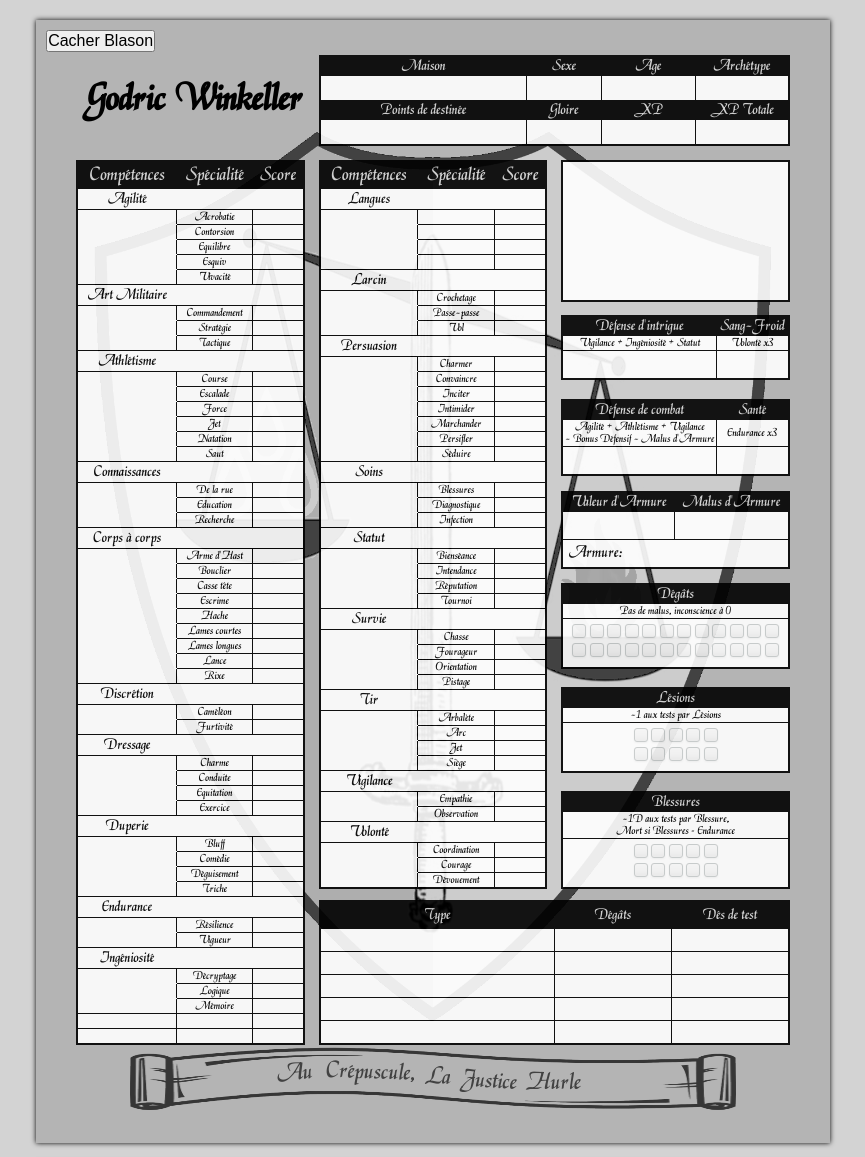
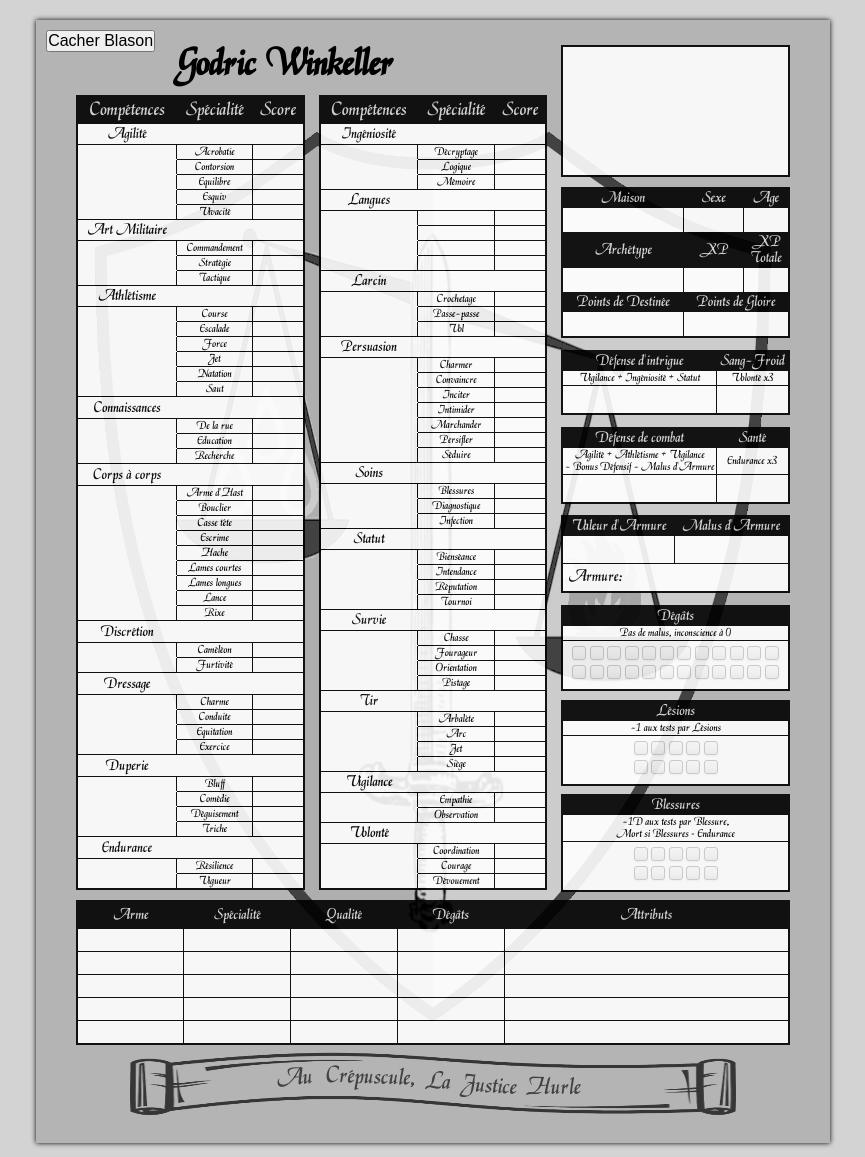
Before and after one commit to Alexgalinier/tdf, a plain HTML site: page index.html in a window 1280 px wide. Shown: the top 1157 px of the page, without its empty margins (207-1072 px from the left). Drawn offline with nearby package versions, Linux system fonts and the light colour scheme.

Commit message:
Refactor page style for enlarging Weapons Table

```diff
--- a/index.css
+++ b/css/index.css
@@ -8,11 +8,11 @@
 
 @font-face {
     font-family: "got";
-    src: url("font/got.ttf")
+    src: url("../font/got.ttf")
 }
 @font-face {
     font-family: "magik";
-    src: url("font/magik.TTF")
+    src: url("../font/magik.TTF")
 }
 
 body {
@@ -67,7 +67,7 @@ body {
 
 .ruban {
     position: absolute;
-    bottom: -10px;
+    bottom: -15px;
     left: 0;
     right: 0;
     z-index: 0;
@@ -139,12 +139,13 @@ body {
 
 .name {
     position: absolute;
-    left: 0;
-    top: -5px;
-    width: 235px;
-    height: 90px;
+    left: 80px;
+    top: -20px;
+    width: 390px;
+    height: 50px;
     display: table;
     overflow: hidden;
+    text-align: left;
 }
 
 .name-content {
@@ -153,7 +154,8 @@ body {
     color: black;
     font-size: 40px;
     font-family: "magik";
-    text-align: center;
+    text-align: left;
+    padding-left: 20px;
     font-weight: bold;
 }
 
@@ -203,8 +205,8 @@ table tr.t-header td {
 .house-exp {
     position: absolute;
     right: 0;
-    top: -5px;
-    width: 66%;
+    top: 127px;
+    width: 32%;
 }
 
 .house-exp td {
@@ -227,17 +229,21 @@ table tr.t-header td {
     font-family: "magik";
 }
 
-#agility { top: 150px; left: 2px; height: 74px; line-height: 74px; }
-#militar { top: 246px; left: 2px; height: 44px; line-height: 44px; }
-#athl    { top: 312px; left: 2px; height: 89px; line-height: 89px; }
-#know    { top: 423px; left: 2px; height: 44px; line-height: 44px; }
-#coc     { top: 489px; left: 2px; height: 134px; line-height: 132px; }
-#disc    { top: 645px; left: 2px; height: 29px; line-height: 29px; }
-#dress   { top: 696px; left: 2px; height: 59px; line-height: 59px; }
-#dup     { top: 777px; left: 2px; height: 59px; line-height: 59px; }
-#end     { top: 858px; left: 2px; height: 29px; line-height: 29px; }
-#ing     { top: 909px; left: 2px; height: 44px; line-height: 44px; }
+.skill-adjustement {
+    height:22px;
+}
 
+#agility { top: 85px;  left: 2px;height: 74px;line-height: 74px;}
+#militar { top: 181px; left: 2px; height: 44px; line-height: 44px; }
+#athl    { top: 247px; left: 2px; height: 89px; line-height: 89px; }
+#know    { top: 358px; left: 2px; height: 44px; line-height: 44px; }
+#coc     { top: 425px; left: 2px; height: 134px; line-height: 132px; }
+#disc    { top: 582px; left: 2px; height: 29px; line-height: 29px; }
+#dress   { top: 635px; left: 2px; height: 59px; line-height: 59px; }
+#dup     { top: 717px; left: 2px; height: 59px; line-height: 59px; }
+#end     { top: 798px; left: 2px; height: 29px; line-height: 29px; }
+
+#ing     { top: 85px;  left: 245px; height: 44px; line-height: 44px; }
 #lang    { top: 150px; left: 245px; height: 59px; line-height: 59px; }
 #larc    { top: 231px; left: 245px; height: 44px; line-height: 44px; }
 #pers    { top: 297px; left: 245px; height: 104px; line-height: 104px; }
@@ -251,7 +257,7 @@ table tr.t-header td {
 .skills {
     position: absolute;
     left: 0;
-    top: 100px;
+    top: 35px;
     width: 32%;
 }
 
@@ -321,36 +327,39 @@ input[type="checkbox"]:checked {
 .picture, .intrigue, .defense, .armor, .damage, .lesions, .blessures, .weapons {
     position: absolute;
     right: 0;
-    top: 100px;
     width: 32%;
 }
 
+.picture {
+    top: -15px;
+}
+
 .intrigue {
-    top: 255px;
+    top: 290px;
 }
 
 .defense {
-    top: 339px;
+    top: 367px;
 }
 
 .armor {
-    top: 431px;
+    top: 455px;
 }
 
 .damage {
-    top: 523px;
+    top: 545px;
 }
 
 .lesions {
-    top: 627px;
+    top: 640px;
 }
 
 .blessures {
-    top: 731px;
+    top: 734px;
 }
 
 .weapons {
-    width: 66%;
+    width: 100%;
     top: 840px;
 }
 
@@ -363,15 +372,23 @@ input[type="checkbox"]:checked {
 }
 
 .weapons tr td:nth-child(1) {
-    width: 50%;
+    width: 15%;
 }
 
 .weapons tr td:nth-child(2) {
-    width: 25%;
+    width: 15%;
+}
+
+.weapons tr td:nth-child(3) {
+    width: 15%;
+}
+
+.weapons tr td:nth-child(4) {
+    width: 15%;
 }
 
 .picture td {
-    height: 140px;
+    height: 130px;
     font-size: 16px;
 }
 
--- a/index.html
+++ b/index.html
@@ -1,6 +1,6 @@
 <html>
     <head>
-        <link rel="stylesheet" href="index.css">
+        <link rel="stylesheet" href="css/index.css">
     </head>
     <body>
         <div class="sheet">
@@ -35,36 +35,48 @@
                     </div>
                 </div>
 
+                <table class="picture">
+                    <tbody>
+                    <tr>
+                        <td>&nbsp;</td>
+                    </tr>
+                    </tbody>
+                </table>
+
                 <table class="house-exp">
                     <tbody>
                         <tr class="t-header">
                             <td>Maison</td>
                             <td>Sexe</td>
                             <td>Age</td>
-                            <td>Archétype</td>
                         </tr>
                         <tr>
                             <td tabindex="1">&nbsp;</td>
                             <td tabindex="2">&nbsp;</td>
                             <td tabindex="3">&nbsp;</td>
-                            <td tabindex="4">&nbsp;</td>
                         </tr>
                         <tr class="t-header">
-                            <td>Points de destinée</td>
-                            <td>Gloire</td>
+                            <td>Archétype</td>
                             <td>XP</td>
                             <td>XP Totale</td>
                         </tr>
                         <tr>
+                            <td tabindex="4">&nbsp;</td>
                             <td tabindex="5">&nbsp;</td>
                             <td tabindex="6">&nbsp;</td>
+                        </tr>
+                        <tr class="t-header">
+                            <td>Points de Destinée</td>
+                            <td colspan="3">Points de Gloire</td>
+                        </tr>
+                        <tr>
                             <td tabindex="7">&nbsp;</td>
-                            <td tabindex="8">&nbsp;</td>
+                            <td tabindex="8" colspan="3">&nbsp;</td>
                         </tr>
                     </tbody>
                 </table>
 
-                <table class="skills">
+                <table class="skills skills-1">
                     <tbody>
                         <tr class="t-header">
                             <td>Compétences</td><td>Spécialité</td><td>Score</td>
@@ -136,7 +148,7 @@
                         <!-- ---------------- -->
                         <!-- Connaissances    -->
                         <!-- ---------------- -->
-                        <tr class="skill">
+                        <tr class="skill skill-adjustement">
                             <td>Connaissances</td><td></td><td></td>
                         </tr>
                         <tr class="ability">
@@ -152,7 +164,7 @@
                         <!-- ---------------- -->
                         <!-- Corps à corps       -->
                         <!-- ---------------- -->
-                        <tr class="skill">
+                        <tr class="skill skill-adjustement">
                             <td>Corps à corps</td><td></td><td></td>
                         </tr>
                         <tr class="ability">
@@ -186,7 +198,7 @@
                         <!-- ---------------- -->
                         <!-- Discrétion       -->
                         <!-- ---------------- -->
-                        <tr class="skill">
+                        <tr class="skill skill-adjustement">
                             <td>Discrétion</td><td></td><td></td>
                         </tr>
                         <tr class="ability">
@@ -199,7 +211,7 @@
                         <!-- ---------------- -->
                         <!-- Dressage         -->
                         <!-- ---------------- -->
-                        <tr class="skill">
+                        <tr class="skill skill-adjustement">
                             <td>Dressage</td><td></td><td></td>
                         </tr>
                         <tr class="ability">
@@ -218,7 +230,7 @@
                         <!-- ---------------- -->
                         <!-- Duperie         -->
                         <!-- ---------------- -->
-                        <tr class="skill">
+                        <tr class="skill skill-adjustement">
                             <td>Duperie</td><td></td><td></td>
                         </tr>
                         <tr class="ability">
@@ -237,7 +249,7 @@
                         <!-- ---------------- -->
                         <!-- Endurance        -->
                         <!-- ---------------- -->
-                        <tr class="skill">
+                        <tr class="skill skill-adjustement">
                             <td>Endurance</td><td></td><td></td>
                         </tr>
                         <tr class="ability">
@@ -245,6 +257,14 @@
                         </tr>
                         <tr>
                             <td></td><td>Vigueur</td><td tabindex="54"></td>
+                        </tr>
+                    </tbody>
+                </table>
+
+                <table class="skills skills-2">
+                    <tbody>
+                        <tr class="t-header">
+                            <td>Compétences</td><td>Spécialité</td><td>Score</td>
                         </tr>
 
                         <!-- ---------------- -->
@@ -261,20 +281,6 @@
                         </tr>
                         <tr>
                             <td></td><td>Mémoire</td><td tabindex="58"></td>
-                        </tr>
-                        <tr>
-                            <td></td><td>&nbsp;</td><td></td>
-                        </tr>
-                        <tr>
-                            <td></td><td>&nbsp;</td><td></td>
-                        </tr>
-                    </tbody>
-                </table>
-
-                <table class="skills skills-2">
-                    <tbody>
-                        <tr class="t-header">
-                            <td>Compétences</td><td>Spécialité</td><td>Score</td>
                         </tr>
 
                         <!-- ---------------- -->
@@ -444,14 +450,6 @@
                     </tbody>
                 </table>
 
-                <table class="picture">
-                    <tbody>
-                        <tr>
-                            <td>&nbsp;</td>
-                        </tr>
-                    </tbody>
-                </table>
-
                 <table class="stat-box intrigue">
                     <tbody>
                         <tr class="t-header">
@@ -564,27 +562,38 @@
                     </tbody>
                 </table>
 
+                <!-- ---------------- -->
+                <!--      Armes       -->
+                <!-- ---------------- -->
                 <table class="weapons">
                     <tbody>
+                        <!-- Titres -->
                         <tr class="t-header">
-                            <td>Type</td>
+                            <td>Arme</td>
+                            <td>Spécialité</td>
+                            <td>Qualité</td>
                             <td>Dégâts</td>
-                            <td>Dés de test</td>
+                            <td>Attributs</td>
                         </tr>
+                        <!-- 1ere ligne -->
                         <tr>
-                            <td>&nbsp;</td><td>&nbsp;</td><td>&nbsp;</td>
+                            <td>&nbsp;</td><td>&nbsp;</td><td>&nbsp;</td><td>&nbsp;</td><td>&nbsp;</td>
                         </tr>
+                        <!-- 2eme ligne -->
                         <tr>
-                            <td>&nbsp;</td><td>&nbsp;</td><td>&nbsp;</td>
+                            <td>&nbsp;</td><td>&nbsp;</td><td>&nbsp;</td><td>&nbsp;</td><td>&nbsp;</td>
                         </tr>
+                        <!-- 3eme ligne -->
                         <tr>
-                            <td>&nbsp;</td><td>&nbsp;</td><td>&nbsp;</td>
+                            <td>&nbsp;</td><td>&nbsp;</td><td>&nbsp;</td><td>&nbsp;</td><td>&nbsp;</td>
                         </tr>
+                        <!-- 4eme ligne -->
                         <tr>
-                            <td>&nbsp;</td><td>&nbsp;</td><td>&nbsp;</td>
+                            <td>&nbsp;</td><td>&nbsp;</td><td>&nbsp;</td><td>&nbsp;</td><td>&nbsp;</td>
                         </tr>
+                        <!-- 5eme ligne -->
                         <tr>
-                            <td>&nbsp;</td><td>&nbsp;</td><td>&nbsp;</td>
+                            <td>&nbsp;</td><td>&nbsp;</td><td>&nbsp;</td><td>&nbsp;</td><td>&nbsp;</td>
                         </tr>
                     </tbody>
                 </table>
@@ -858,6 +867,6 @@
         </div>
 
         <script src="https://code.jquery.com/jquery-3.2.0.min.js" integrity="sha256-JAW99MJVpJBGcbzEuXk4Az05s/XyDdBomFqNlM3ic+I=" crossorigin="anonymous"></script>
-        <script src="index.js"></script>
+        <script src="js/index.js"></script>
     </body>
 </html>
```
Also changed, not shown: js/index.js (renamed from index.js).
